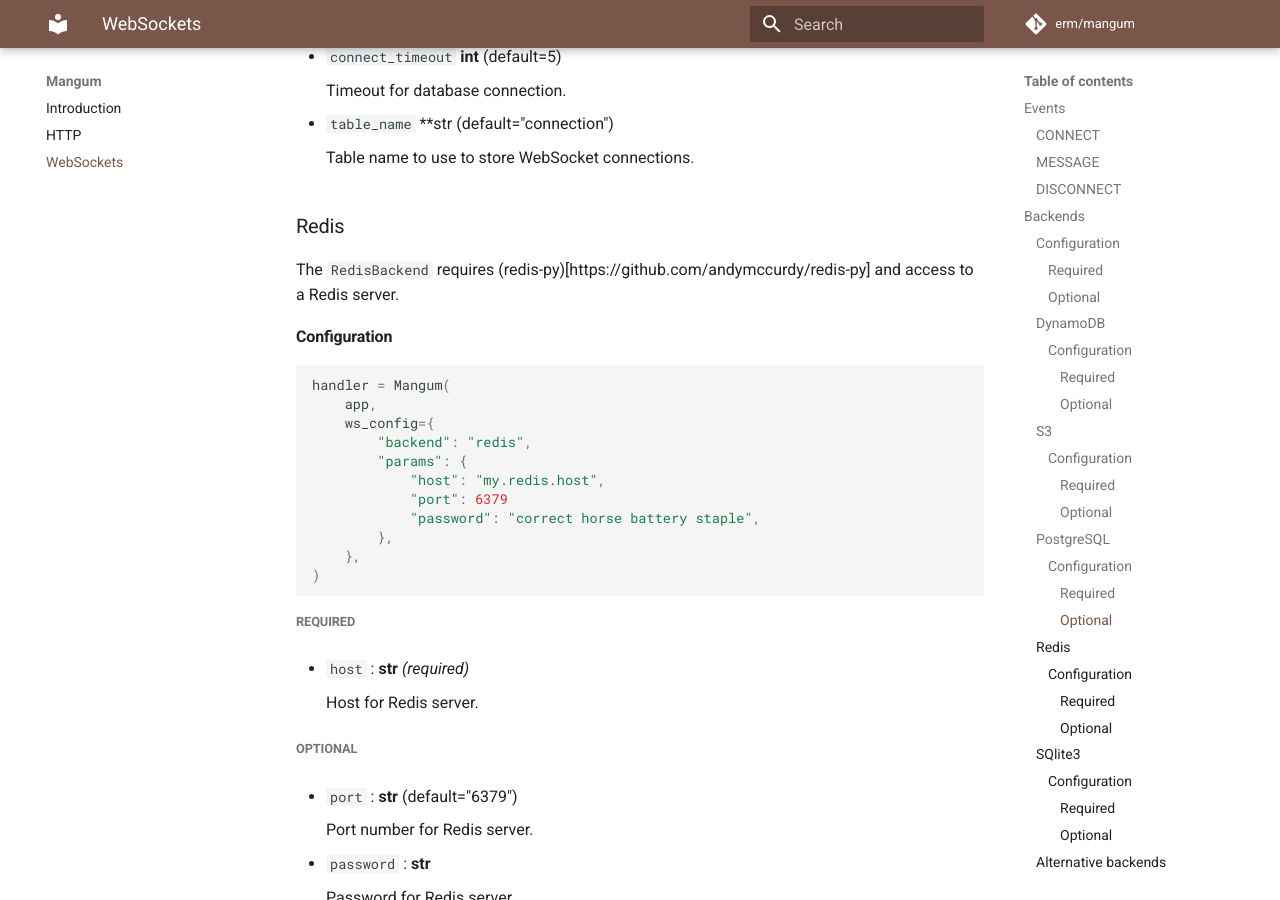
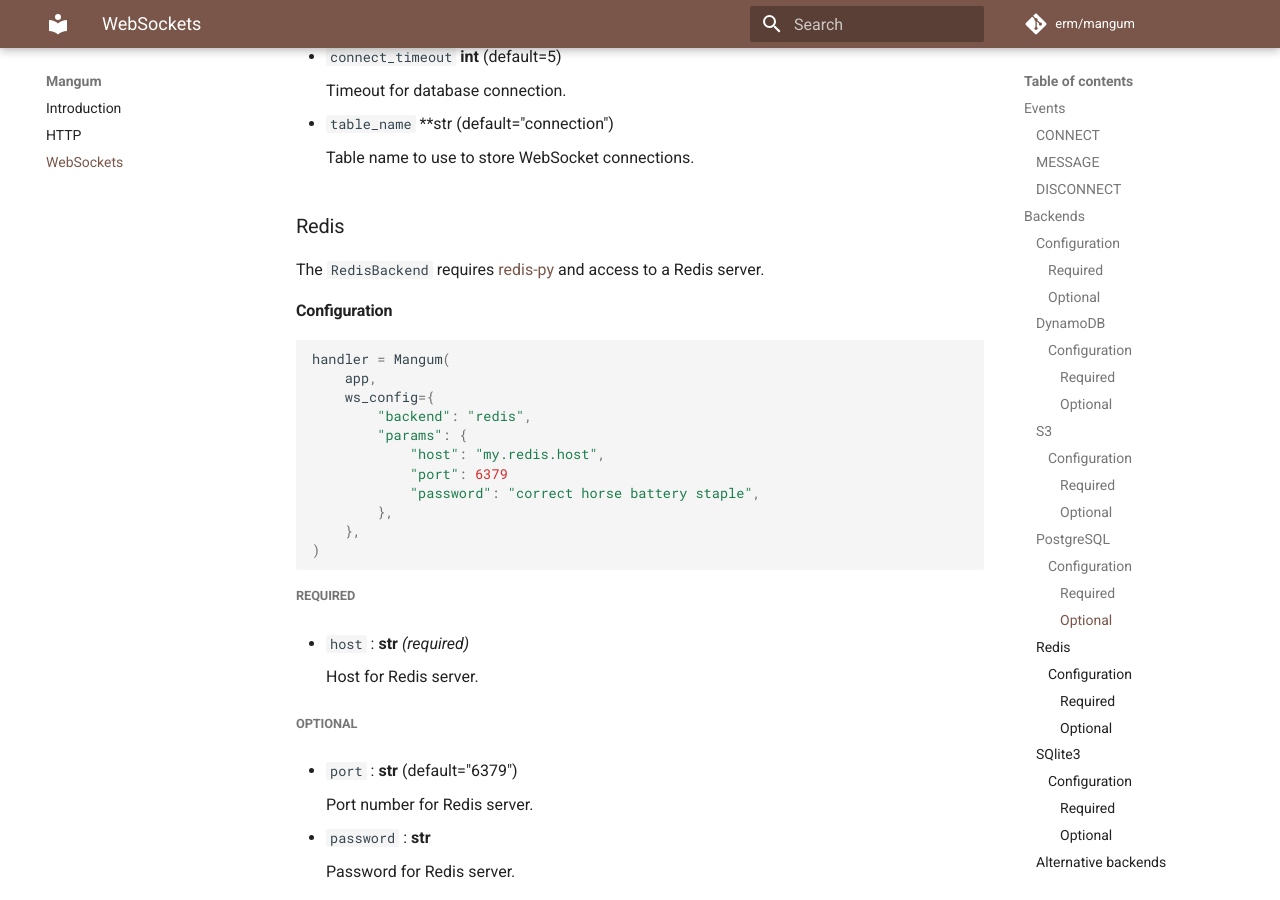
Before and after one commit to Kludex/mangum, an MkDocs documentation site: the page built from docs/websockets.md, in a window 1280 px wide and 900 px high, scrolled down 4306 px. Built offline with MkDocs 1.6.1 and Material for MkDocs 9.7.7, drawn with Linux system fonts in a browser that asks for light colours; comment, search, counter and statistics services are not loaded.

Commit message:
Docs fix

```diff
--- a/docs/websockets.md
+++ b/docs/websockets.md
@@ -196,7 +196,7 @@
 
 ### Redis
 
-The `RedisBackend` requires (redis-py)[https://github.com/andymccurdy/redis-py] and access to a Redis server.
+The `RedisBackend` requires [redis-py](https://github.com/andymccurdy/redis-py) and access to a Redis server.
 
 #### Configuration
 
```
